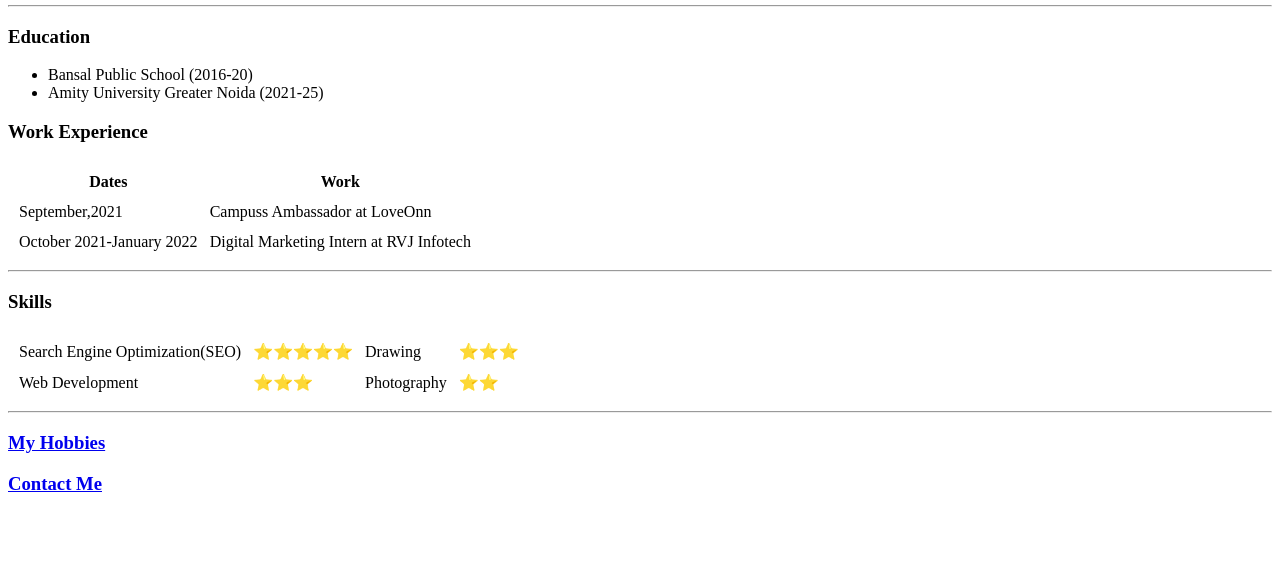
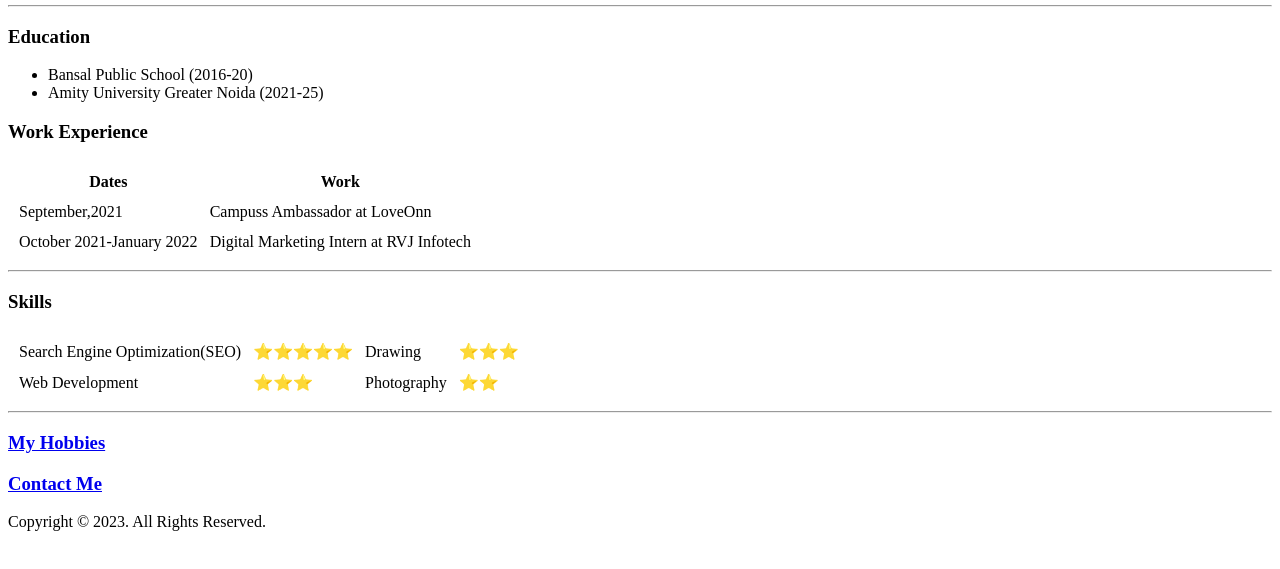
Before and after one commit to De-VANG/cv, a plain HTML site: page index.html in a window 1280 px wide. Shown: the part 227-796 px from the top of the page. Drawn offline with Linux system fonts and the light colour scheme.

Commit message:
Update index.html

```diff
--- a/index.html
+++ b/index.html
@@ -66,5 +66,8 @@
 
     <h3><a href ="hobbies.html">My Hobbies</a> </h3>
     <h3><a href="contact-me.html">Contact Me</a></h3>
+    <footer>
+        Copyright © 2023. All Rights Reserved.
+    </footer>
 </body>
 </html>
```
